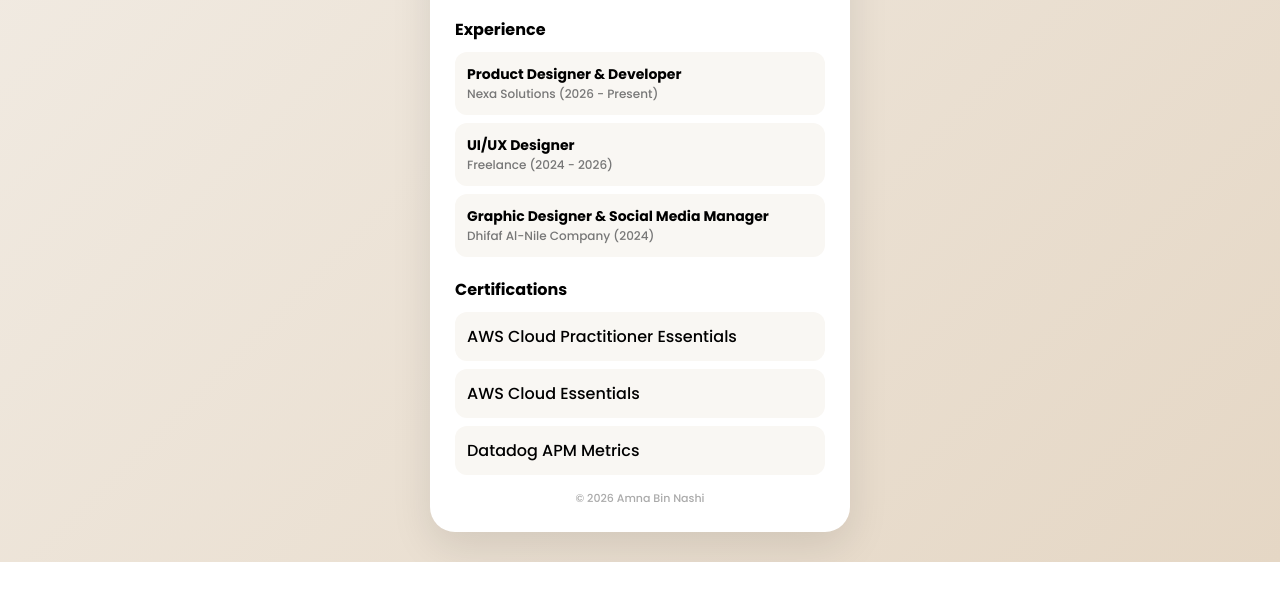
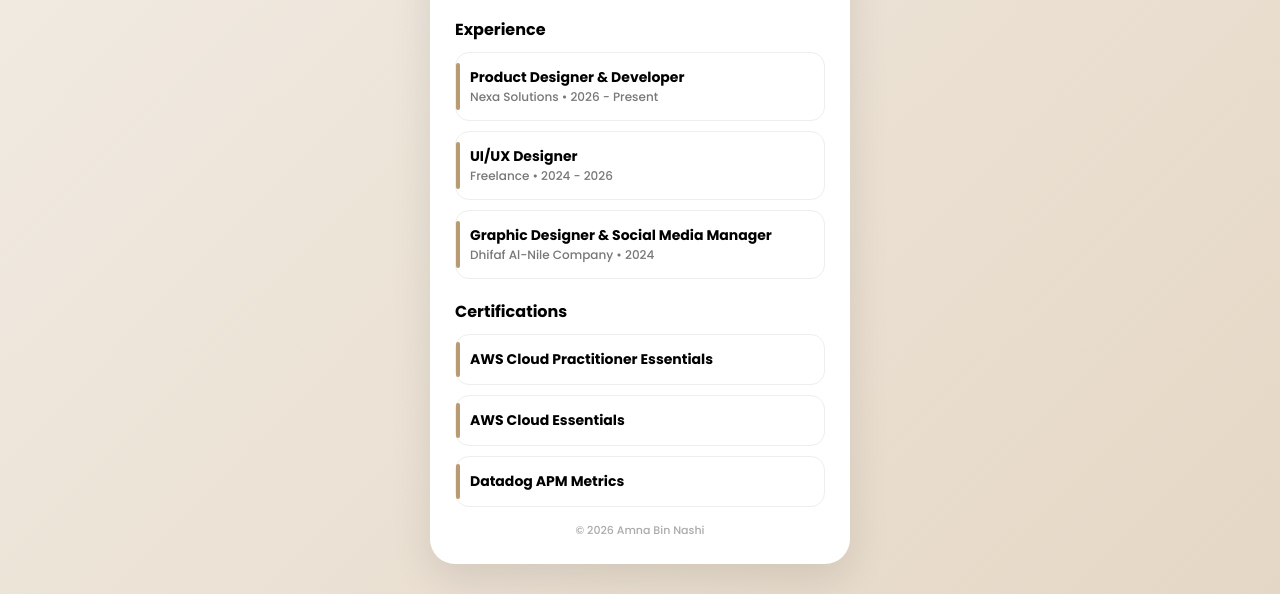
Before and after one commit to amnabinnashi/amna-portfolio, a plain HTML site: page index.html in a window 1280 px wide. Shown: the part 412-1006 px from the top of the page. Before the commit the page ends 974 px from the top, so only its background shows below. Drawn offline with Linux system fonts and the light colour scheme.

Commit message:
Update index.html

```diff
--- a/index.html
+++ b/index.html
@@ -82,12 +82,7 @@
   color: white;
 }
 
-.linkedin {
-  background: #f3eee7;
-  color: #333;
-}
-
-.github {
+.linkedin, .github {
   background: #f3eee7;
   color: #333;
 }
@@ -106,12 +101,33 @@
   margin-bottom: 10px;
 }
 
-/* CARDS */
+
 .card {
-  background: #f9f7f3;
-  padding: 12px;
-  border-radius: 12px;
-  margin-bottom: 8px;
+  background: #ffffff;
+  padding: 14px;
+  border-radius: 14px;
+  margin-bottom: 10px;
+  border: 1px solid #eee;
+  position: relative;
+  transition: 0.3s;
+}
+
+
+.card::before {
+  content: "";
+  position: absolute;
+  left: 0;
+  top: 15%;
+  height: 70%;
+  width: 4px;
+  background: #b89b72;
+  border-radius: 10px;
+}
+
+
+.card:hover {
+  transform: translateY(-4px);
+  box-shadow: 0 10px 20px rgba(0,0,0,0.08);
 }
 
 .card h3 {
@@ -162,17 +178,17 @@
 
     <div class="card">
       <h3>Product Designer & Developer</h3>
-      <p>Nexa Solutions (2026 - Present)</p>
+      <p>Nexa Solutions • 2026 - Present</p>
     </div>
 
     <div class="card">
       <h3>UI/UX Designer</h3>
-      <p>Freelance (2024 - 2026)</p>
+      <p>Freelance • 2024 - 2026</p>
     </div>
 
     <div class="card">
       <h3>Graphic Designer & Social Media Manager</h3>
-      <p>Dhifaf Al-Nile Company (2024)</p>
+      <p>Dhifaf Al-Nile Company • 2024</p>
     </div>
   </div>
 
@@ -180,9 +196,17 @@
   <div class="section">
     <h2>Certifications</h2>
 
-    <div class="card">AWS Cloud Practitioner Essentials</div>
-    <div class="card">AWS Cloud Essentials</div>
-    <div class="card">Datadog APM Metrics</div>
+    <div class="card">
+      <h3>AWS Cloud Practitioner Essentials</h3>
+    </div>
+
+    <div class="card">
+      <h3>AWS Cloud Essentials</h3>
+    </div>
+
+    <div class="card">
+      <h3>Datadog APM Metrics</h3>
+    </div>
   </div>
 
   <div class="footer">
```
